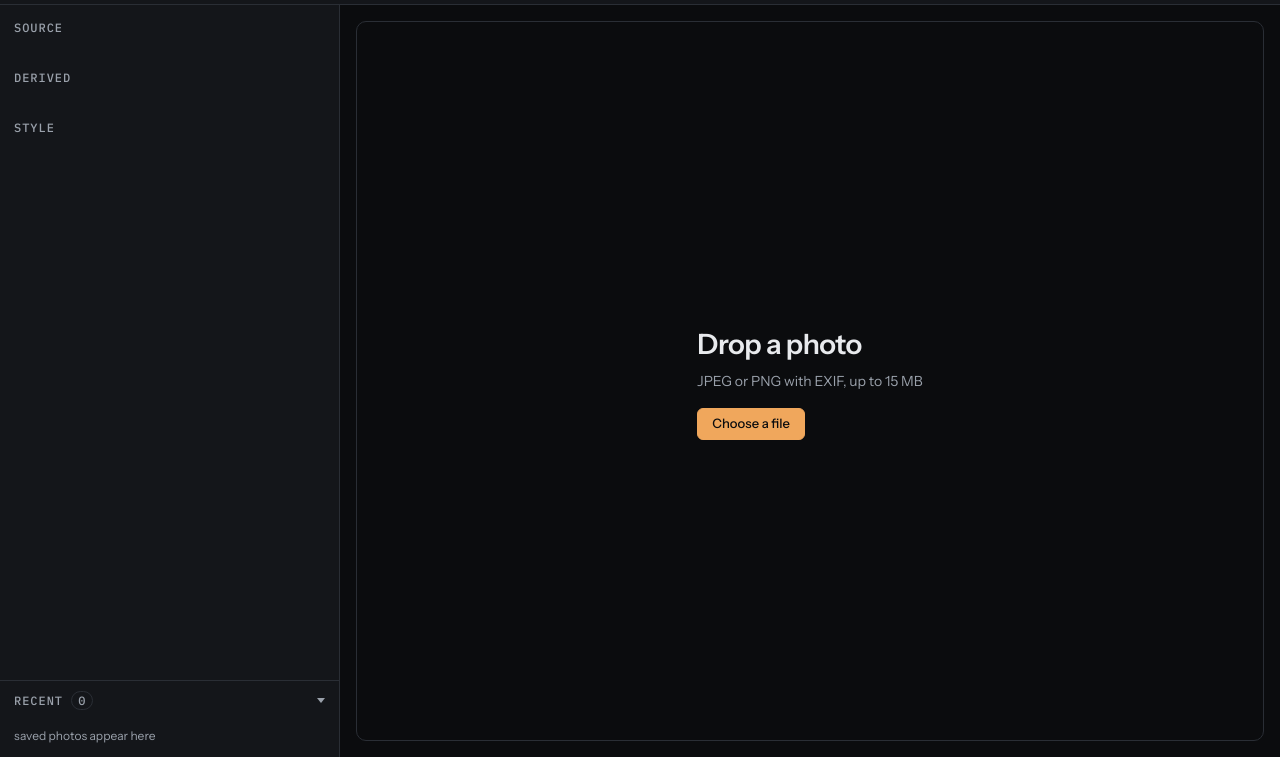
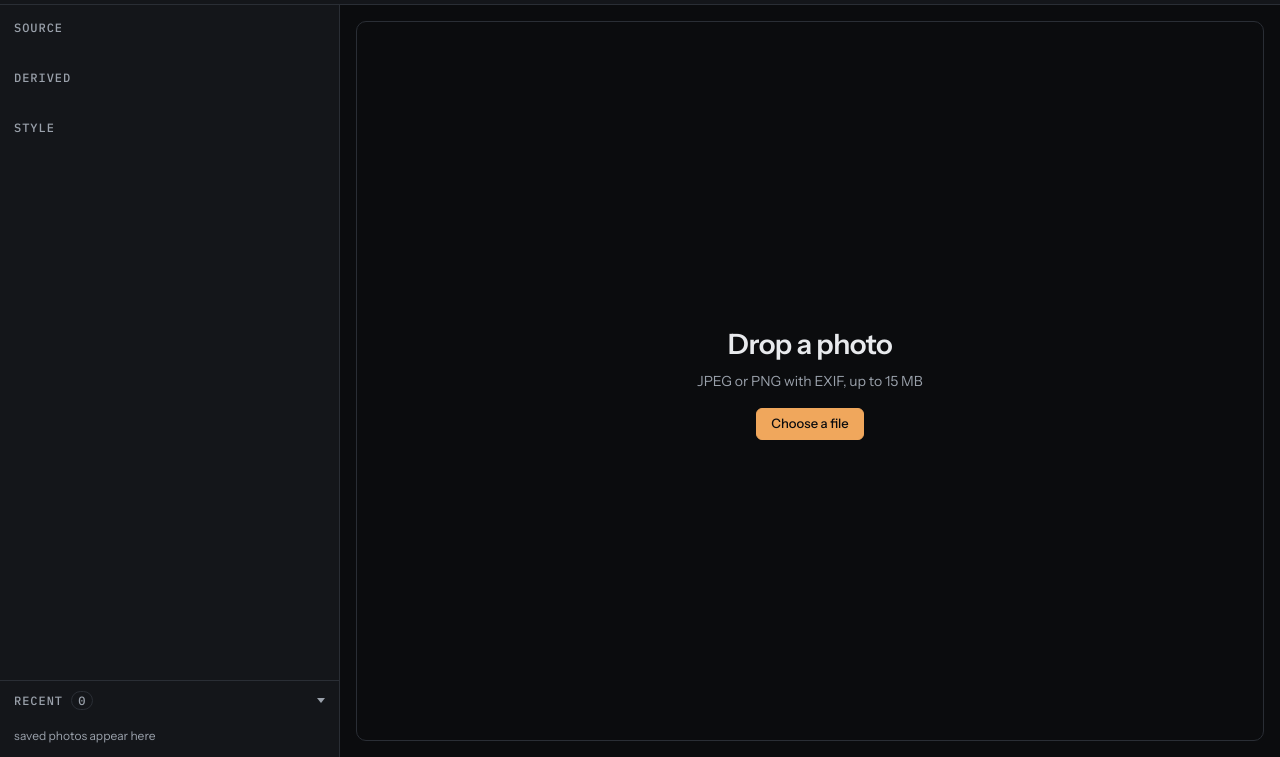
Before and after one commit to ahsuunn/then-n-there, a website with bundled scripts: page public/index.html in a window 1280 px wide. Shown: the part 43-800 px from the top of the page. Built offline with nearby package versions, Linux system fonts and the light colour scheme.

Commit message:
fix(css): centre the empty state text and button
The block was already centred in the stage, but justify-items and text-align pinned its contents to the left. Centre the title, hint and Choose a file button on the same axis while keeping the 320px measure for wrapping.

```diff
--- a/public/css/primitives.css
+++ b/public/css/primitives.css
@@ -62,16 +62,16 @@
   border-color: color-mix(in srgb, var(--accent) 88%, var(--ink));
 }
 
-/* ---- empty state (left-aligned text, centred block) ---- */
+/* ---- empty state (centred block, centred text) ---- */
 
 .stage-empty {
   position: absolute;
   inset: 0;
   display: grid;
   place-content: center;
-  justify-items: start;
+  justify-items: center;
   padding: 20px;
-  text-align: left;
+  text-align: center;
 }
 
 /* display: grid would otherwise beat the user agent rule for [hidden] */
```
